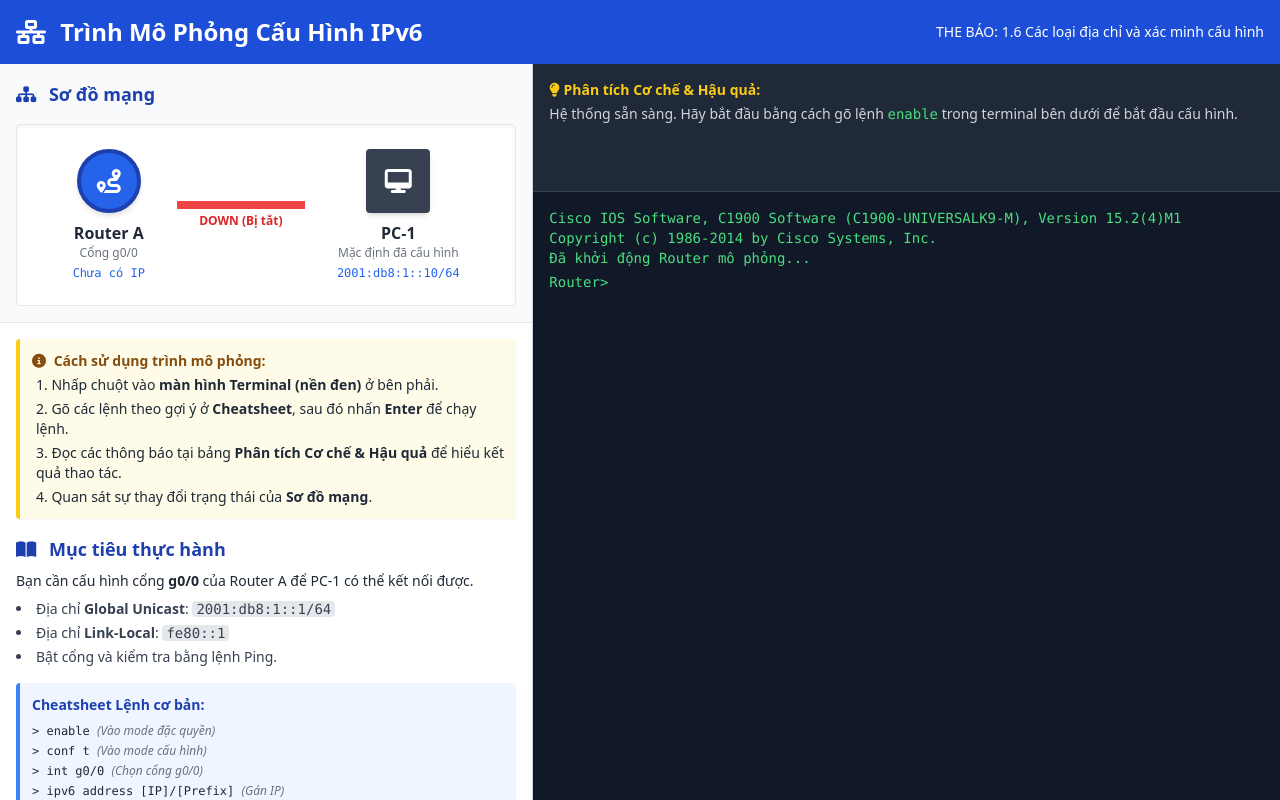
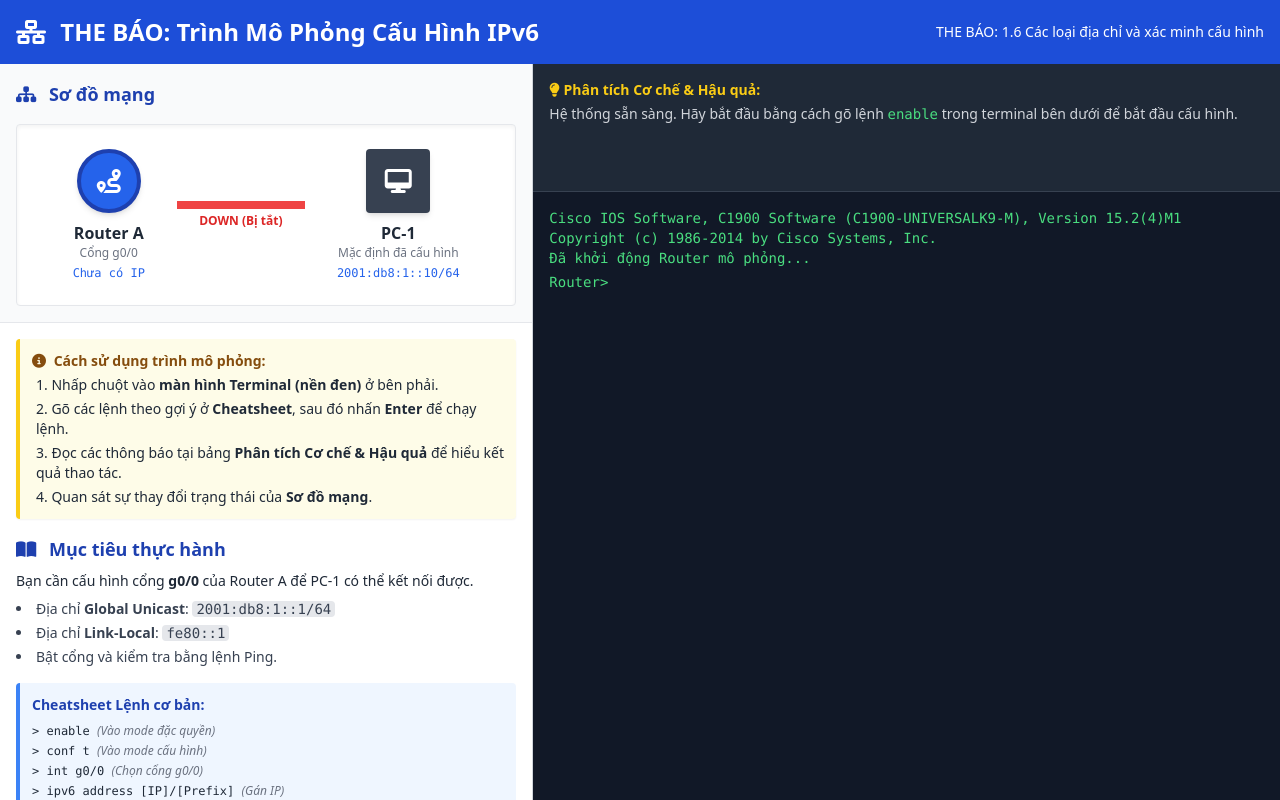
Before and after one commit to thebao-vn/ccna-1.6, a plain HTML site: page index.html in a window 1280 px wide. Drawn offline with nearby package versions, Linux system fonts and the light colour scheme.

Commit message:
Update index.html

```diff
--- a/index.html
+++ b/index.html
@@ -30,7 +30,7 @@
 
     <!-- Header -->
     <header class="bg-blue-700 text-white p-4 shadow-md flex justify-between items-center shrink-0">
-        <h1 class="text-xl md:text-2xl font-bold"><i class="fa-solid fa-network-wired mr-2"></i> Trình Mô Phỏng Cấu Hình IPv6</h1>
+        <h1 class="text-xl md:text-2xl font-bold"><i class="fa-solid fa-network-wired mr-2"></i> THE BÁO: Trình Mô Phỏng Cấu Hình IPv6</h1>
         <div class="text-sm hidden md:block">THE BÁO: 1.6 Các loại địa chỉ và xác minh cấu hình</div>
     </header>
 
```
